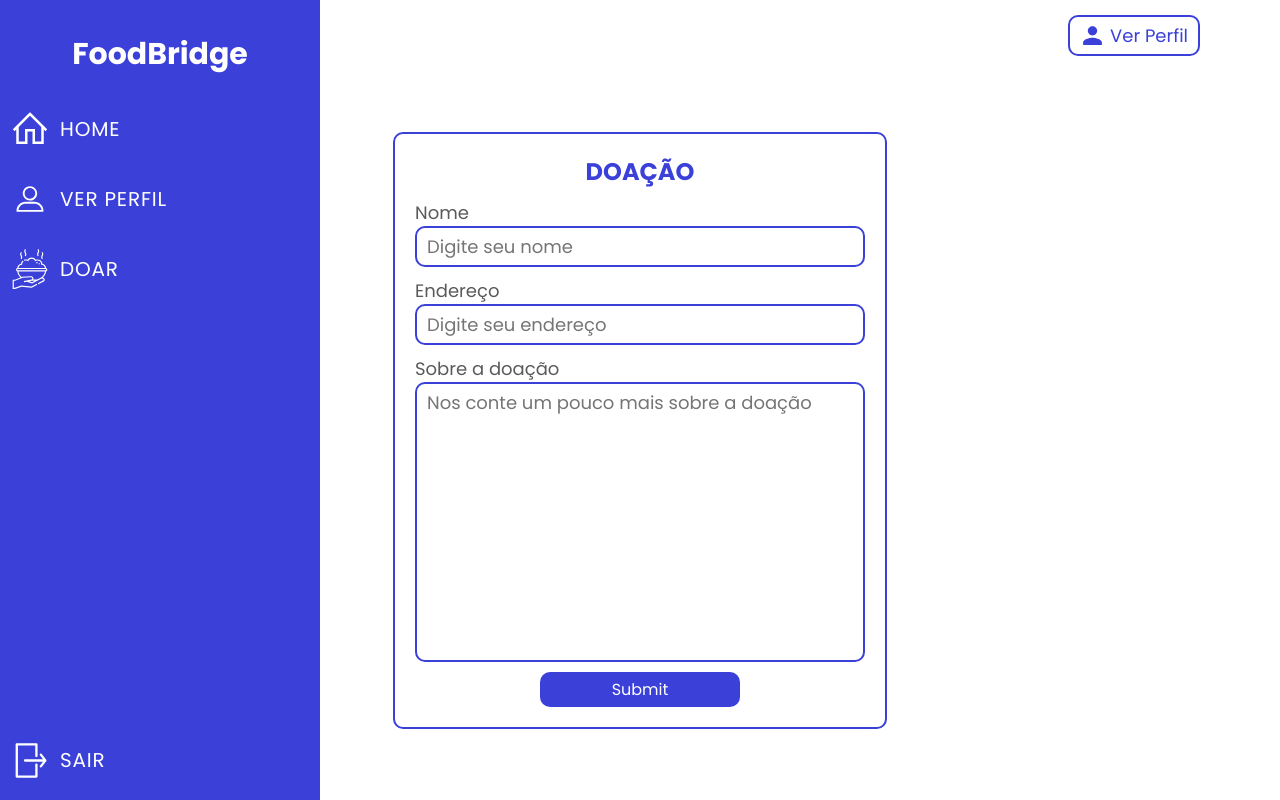
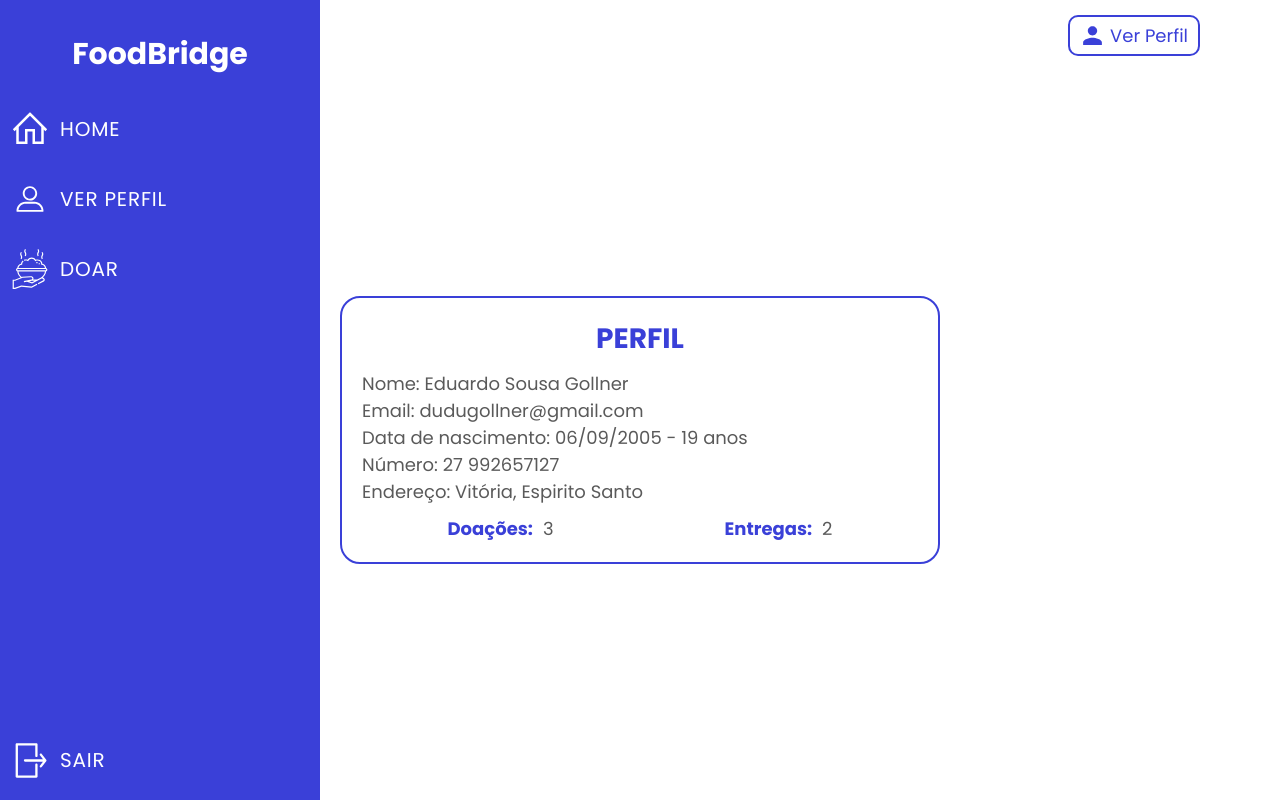
Before and after one commit to EduardoGollner0609/FoodBridge, a React (Vite) app in the folder frontend/: page /community/user-details in a window 1280 px wide. Built offline with nearby package versions, Linux system fonts and the light colour scheme.

Commit message:
Adicionando html e css no card de perfil.

```diff
--- a/frontend/src/App.tsx
+++ b/frontend/src/App.tsx
@@ -9,6 +9,7 @@ import TalkToUsPage from './routes/IntroductionPage/TalkToUsPage'
 import HomeCommunityPage from './routes/CommunityPage/HomeCommunityPage'
 import CommunityPage from './routes/CommunityPage'
 import DonationRegisterPage from './routes/CommunityPage/DonationRegisterPage'
+import UserDetailsPage from './routes/CommunityPage/UserDetailsPage'
 
 
 
@@ -30,7 +31,7 @@ function App() {
           <Route index element={<Navigate to="/community/home" />} />
           <Route path="/community/home" element={<HomeCommunityPage />} />
           <Route path="/community/donation-register" element={<DonationRegisterPage />} />
-          <Route path="/community/user-details" element={<DonationRegisterPage />} />
+          <Route path="/community/user-details" element={<UserDetailsPage />} />
         </Route>
       </Routes>
     </BrowserRouter>
--- a/frontend/src/routes/CommunityPage/UserDetailsPage/index.tsx
+++ b/frontend/src/routes/CommunityPage/UserDetailsPage/index.tsx
@@ -1,8 +1,30 @@
+import './styles.css';
+
 export default function UserDetailsPage() {
     return (
         <main>
             <section id="user-details-page">
+                <div className="user-details-content container">
+                    <div className="card-user-details">
+                        <h3>Perfil</h3>
+                        <div className="card-user-details-header">
+                            <p>Nome: Eduardo Sousa Gollner</p>
+                            <p>Email: dudugollner@gmail.com</p>
+                            <p>Data de nascimento: 06/09/2005 - 19 anos</p>
+                            <p>Número: 27 992657127</p>
+                            <p>Endereço: Vitória, Espirito Santo</p>
+                        </div>
+                        <div className="card-user-details-colaboration">
+                            <div className="card-user-details-donations">
+                                <h4>Doações: </h4>  <p>3</p>
 
+                            </div>
+                            <div className="card-user-details-delivery">
+                                <h4>Entregas: </h4> <p>2</p>
+                            </div>
+                        </div>
+                    </div>
+                </div>
             </section>
         </main>
     );
--- a/frontend/src/routes/CommunityPage/UserDetailsPage/styles.css
+++ b/frontend/src/routes/CommunityPage/UserDetailsPage/styles.css
@@ -0,0 +1,55 @@
+#user-details-page {
+  padding: 0 20px;
+  height: 90vh;
+}
+
+.user-details-content {
+  display: flex;
+  align-items: center;
+  justify-content: center;
+  height: 90vh;
+  min-height: 600px;
+}
+
+.card-user-details {
+  padding: 20px;
+  border: 2px solid var(--fb-color-primary);
+  border-radius: 20px;
+  width: 80%;
+  max-width: 600px;
+}
+
+.card-user-details-header {
+  margin-bottom: 10px;
+}
+
+.card-user-details h3 {
+  text-align: center;
+  text-transform: uppercase;
+  color: var(--fb-color-primary);
+  font-size: 28px;
+  margin-bottom: 10px;
+}
+
+.card-user-details-header p {
+  color: var(--fb-color-secondary);
+  font-size: 18px;
+}
+
+.card-user-details-colaboration {
+  display: flex;
+  justify-content: space-around;
+}
+
+.card-user-details-donations,
+.card-user-details-delivery {
+  display: flex;
+  gap: 10px;
+  font-size: 18px;
+  & h4 {
+    color: var(--fb-color-primary);
+  }
+  & p {
+    color: var(--fb-color-secondary);
+  }
+}
```
